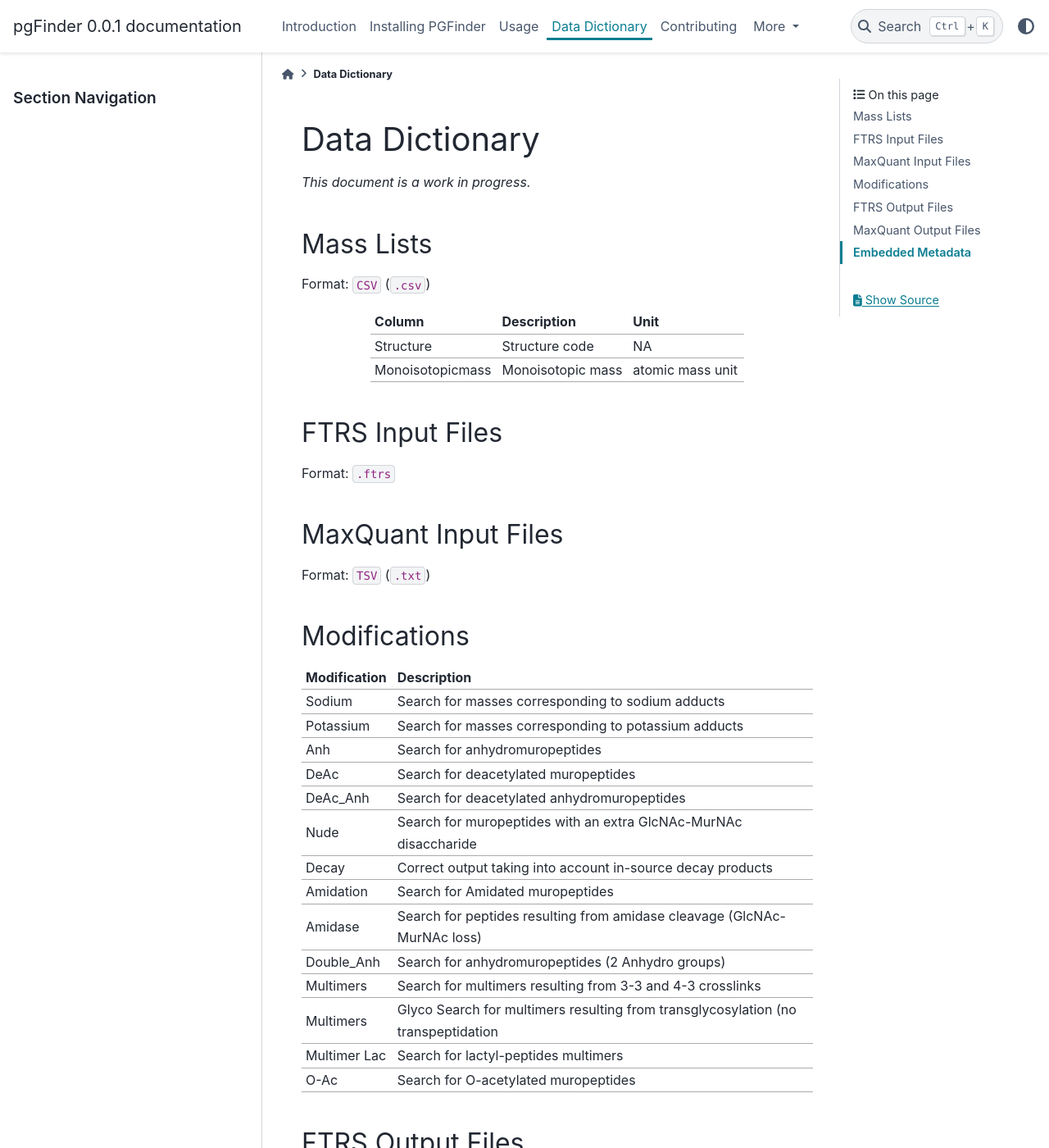
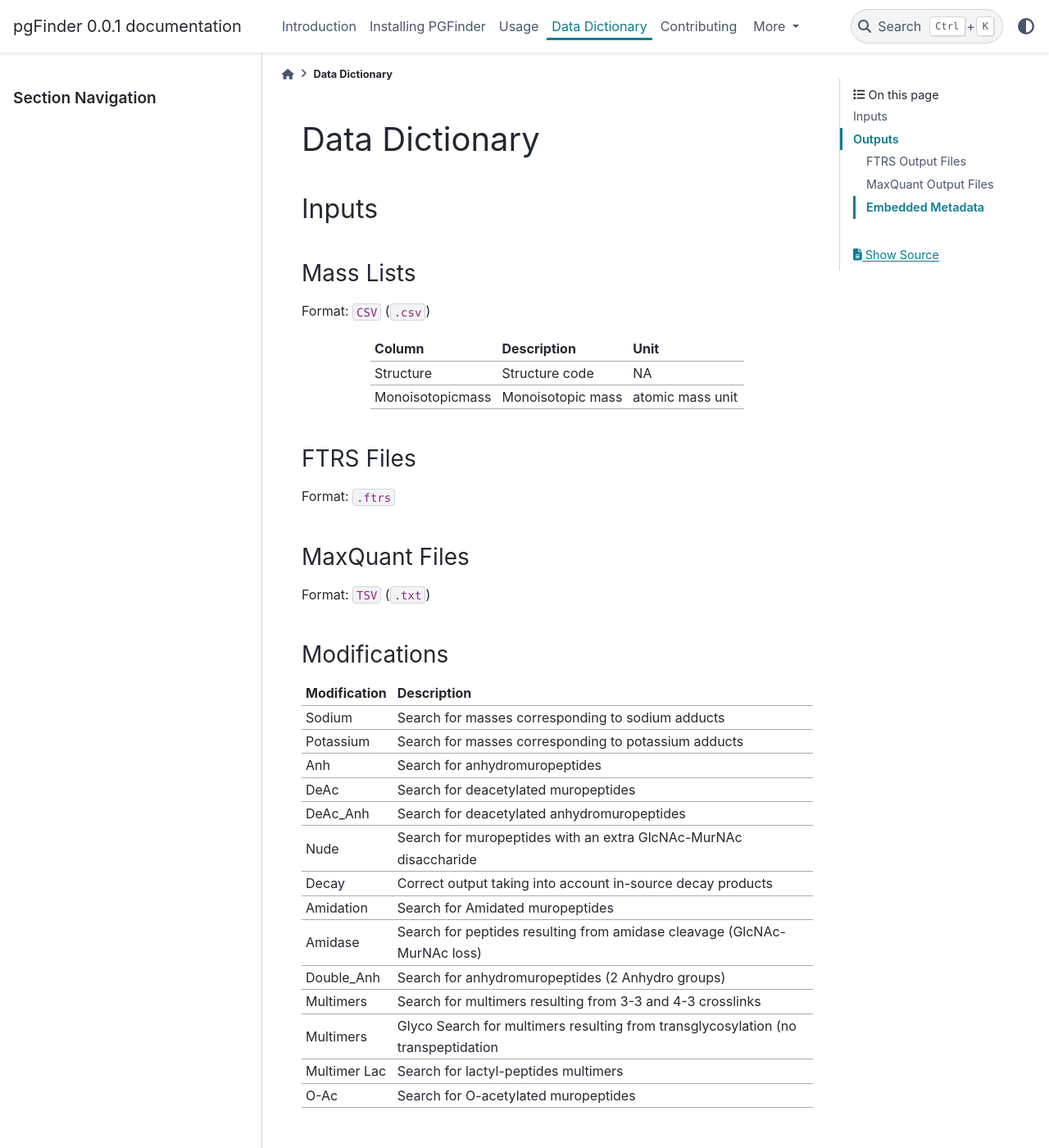
Before and after one commit to Mesnage-Org/pgfinder, a Sphinx documentation site: the page built from docs/data_dictionary.md, in a window 1280 px wide and 1400 px high. Shown: the whole window at 82% size. Built offline with Sphinx 7.4.7 and the PyData theme 0.15.4, drawn with Linux system fonts in a browser that asks for light colours; pages that are not in the unit, such as notebooks, are missing from menus.

Commit message:
organise around io

```diff
--- a/docs/data_dictionary.md
+++ b/docs/data_dictionary.md
@@ -1,8 +1,8 @@
 # Data Dictionary
 
-*This document is a work in progress.*
+## Inputs
 
-## Mass Lists
+### Mass Lists
 
 Format: `CSV` (`.csv`)
 
@@ -11,15 +11,15 @@
 | Structure        | Structure code    | NA               |
 | Monoisotopicmass | Monoisotopic mass | atomic mass unit |
 
-## FTRS Input Files
+### FTRS Files
 
 Format: `.ftrs`
 
-## MaxQuant Input Files
+### MaxQuant Files
 
 Format: `TSV` (`.txt`)
 
-## Modifications
+### Modifications
 
 | Modification | Description |
 |---|---|
@@ -38,7 +38,9 @@
 |Multimer Lac	| Search for lactyl-peptides multimers |
 |O-Ac	| Search for O-acetylated muropeptides |
 
-## FTRS Output Files
+## Outputs
+
+### FTRS Output Files
 
 Format: `CSV` (`.csv`)
 
@@ -57,7 +59,7 @@
 | inferredStructure   | Inferred muropeptide structure                                                 | NA   |
 | maxIntensity        | Signal intensity calculated from Extracted Ion Chromatograms                   | NA   |
 
-## MaxQuant Output Files
+### MaxQuant Output Files
 
 Format: `CSV` (`.csv`)
 
@@ -73,7 +75,7 @@
 | inferredStructure | Inferred muropeptide structure | NA |
 | maxIntensity | Signal intensity calculated from Extracted Ion Chromatograms  | NA |
 
-## Embedded Metadata
+### Embedded Metadata
 
 | Data | Description |
 |---|---|
```
